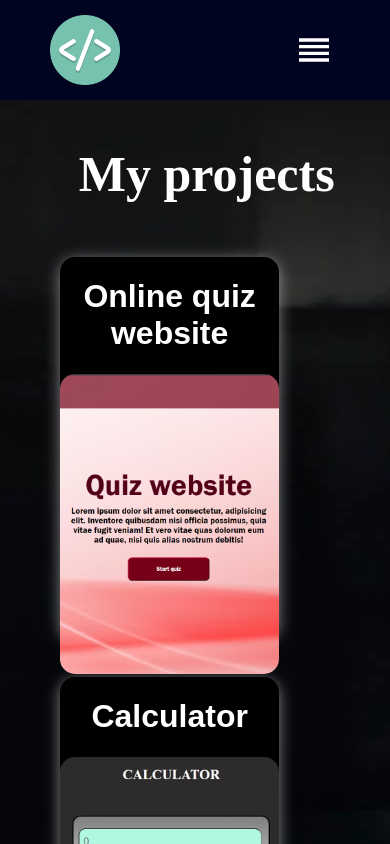
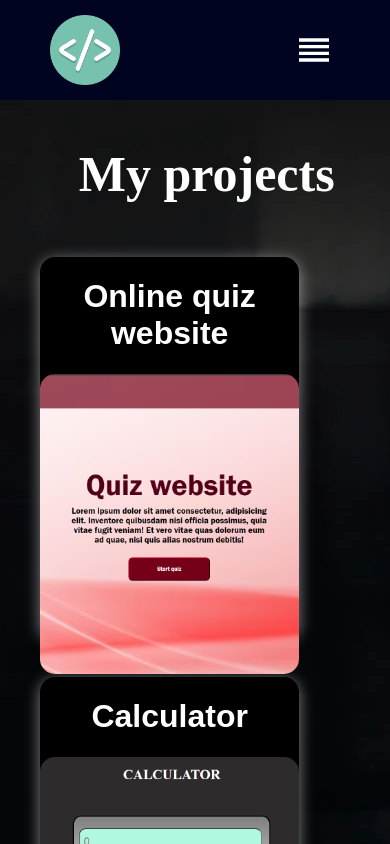
Before and after one commit to Mahy-31/Portfolio_react_app, a React (Create React App) app: page /Projects in a window 390 px wide. Shown: the top 844 px of the page. Built offline with nearby package versions, Linux system fonts and the light colour scheme.

Commit message:
uploaded files

```diff
--- a/src/styles/About.css
+++ b/src/styles/About.css
@@ -36,7 +36,7 @@ p{
         padding-right: -90%;
     }
     .content {
-        width:400px;
+        width:95%;
         height: 1620px;
     }
     .content .myself {
--- a/src/styles/Contact.css
+++ b/src/styles/Contact.css
@@ -96,7 +96,7 @@ form button:hover {
     .contact {
         justify-content: center;
         align-items: center;
-        height:500px;
+        height:auto;
         width:100%;
     }
     .contact .infos {
--- a/src/styles/Home.css
+++ b/src/styles/Home.css
@@ -67,7 +67,7 @@
       width: 100%;
       justify-content: center;
       align-items: center;
-      height:550px;
+      height:auto;
     }
     .headerContainer {
       margin-left: 25%;
--- a/src/styles/Project.css
+++ b/src/styles/Project.css
@@ -77,7 +77,7 @@
       grid-template-columns: 1fr;
     }
     .projItem {
-      width: 80%;
+      width: 95%;
       height: 380px;
     }
   }
```
